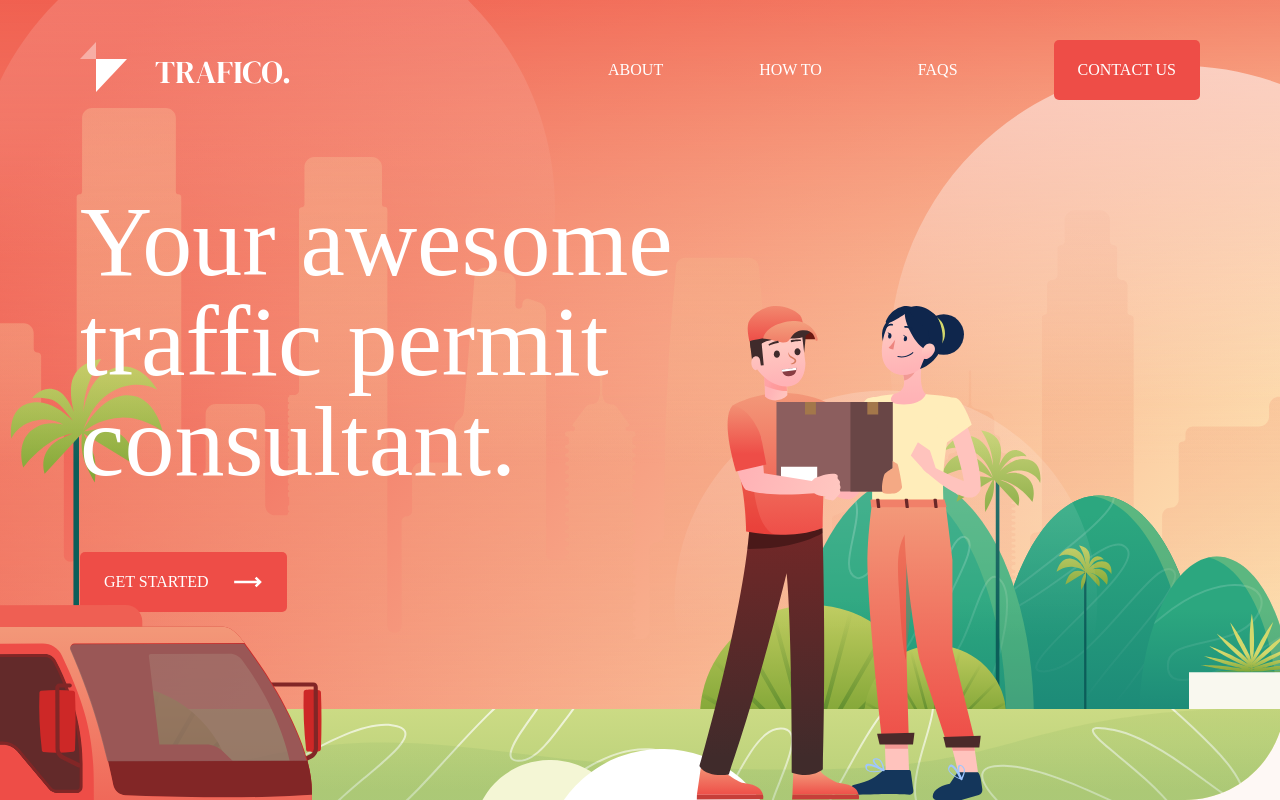
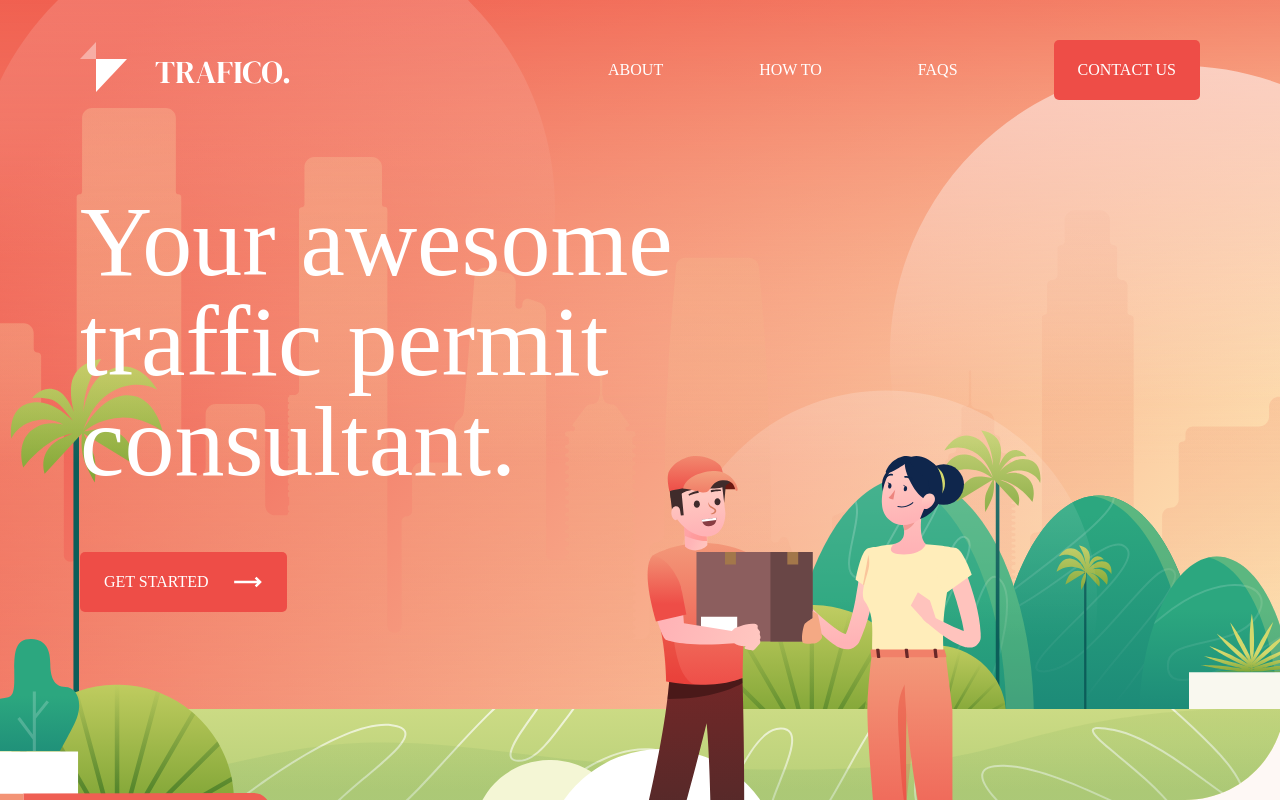
Before and after one commit to mammimia/trafico-website, a Next.js app: page / in a window 1280 px wide. Shown: the top 800 px of the page. Built offline with nearby package versions, Linux system fonts and the light colour scheme.

Commit message:
Animation bug fixed

```diff
--- a/components/Hero.js
+++ b/components/Hero.js
@@ -7,12 +7,12 @@ import { CgArrowLongRight } from "react-icons/cg";
 const Hero = ({ heroData, headerData, navData }) => {
   const { title, sceneImg, boyImg, girlImg, truckImg, btnText } = heroData;
   return (
-    <section className="bg-hero bg-no-repeat bg-left-top min-h-800px lg-min-h-[950px] lg:mb-80">
+    <section className="bg-hero bg-no-repeat bg-left-top min-h-[800px] lg-min-h-[950px] lg:mb-80">
       <motion.div
         variants={staggerContainer}
         initial="initial"
         animate="animate"
-        className="container mx-auto min-h-[800px] lg:min-h-[950px]"
+        className="container mx-auto relative min-h-[800px] lg:min-h-[950px]"
       >
         <motion.div variants={fadeInDown}>
           <Header headerData={headerData} navData={navData} />
```
